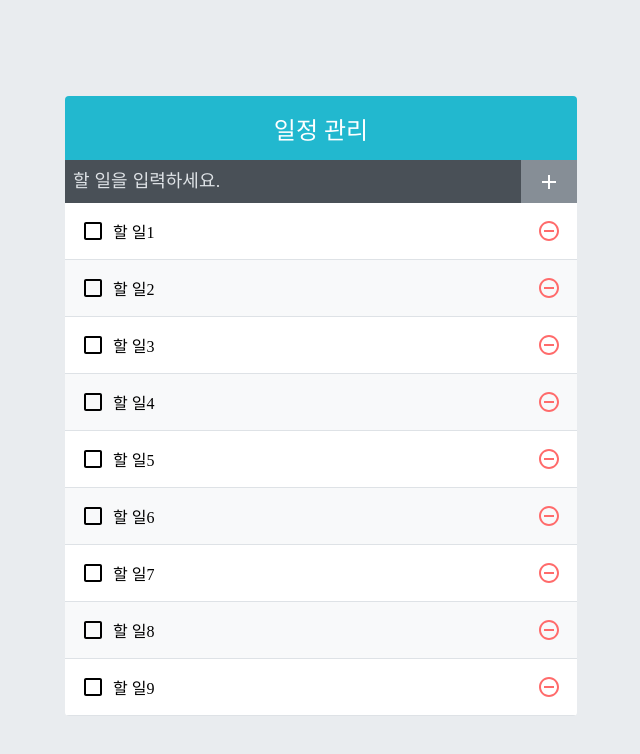
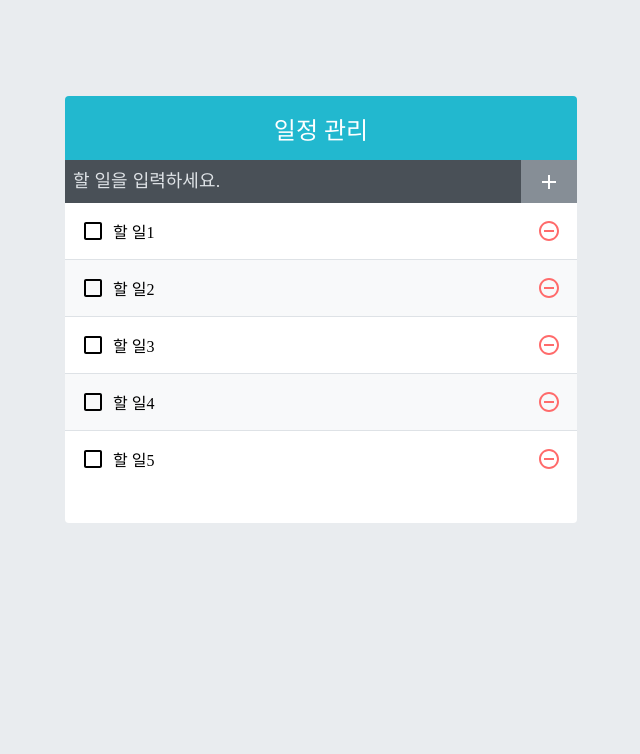
Before and after one commit to solji2/todo-app, a React (Create React App) app: page / in a window 1280 px wide. Shown: the top 754 px of the page, without its empty margins (319-959 px from the left). Built offline with nearby package versions, Linux system fonts and the light colour scheme.

Commit message:
20231219 컴포넌트 성는 최적화-useReducer 사용

```diff
--- a/src/App.js
+++ b/src/App.js
@@ -2,11 +2,11 @@
 import TodoInsert from "./components/TodoInsert";
 import TodoTemplate from "./components/TodoTemplate";
 import TodoList from "./components/TodoList";
-import { useCallback, useRef, useState } from "react";
+import { useCallback, useReducer, useRef, useState } from "react";
 
 function createBulkTodos() {
   const array = []; // 배열 선언
-  for (let i = 1; i <= 2500; i++) {
+  for (let i = 1; i <= 5; i++) {
     array.push({
       id: i,
       text: `할 일${i}`,
@@ -16,45 +16,50 @@
   return array;
 }
 
+//useReducer 사용하기
+function todoReducer(todos, action) {
+  switch (action.type) {
+    case "INSERT": //추가
+      return todos.concat(action.todo);
+    case "REMOVE": //제거
+      return todos.filter((todo) => todo.id !== action.id);
+    case "TOGGLe": //토글
+      return todos.map((todo) =>
+        todo.id === action.id ? { ...todo, checked: !todo.checked } : todo
+      );
+    default:
+      break;
+  }
+}
+
 const App = () => {
-  const [todos, setTodos] = useState(createBulkTodos);
+  //const [todos, setTodos] = useState(createBulkTodos);
+
+  const [todos, dispatch] = useReducer(todoReducer, undefined, createBulkTodos);
 
   //교윳값으로 사용될 id
   //ref를 사용하여 변수 담기
   //useState가 아닌 useRef를 사용한 이유 -> id값은 렌더링되는 정보가 아니기때문
-  const nextId = useRef(2501);
+  const nextId = useRef(6);
 
-  const onInsert = useCallback(
-    (text) => {
+  const onInsert = useCallback((text) => {
     const todo = {
       id: nextId.current,
       text,
       checked: false,
     };
 
-      setTodos(todos.concat(todo));
+    dispatch({ type: "INSERT", todo });
     nextId.current += 1; //1씩 더하기
-    },
-    [todos]
-  );
+  }, []);
 
-  const onRemove = useCallback(
-    (id) => {
-      setTodos(todos.filter((todo) => todo.id !== id)); //선택한 row의 id값이 일치하지 않는것만 state에 저장
-    },
-    [todos]
-  );
+  const onRemove = useCallback((id) => {
+    dispatch({ type: "REMOVE", id });
+  }, []);
 
-  const onToggle = useCallback(
-    (id) => {
-      setTodos(
-        todos.map((todo) =>
-          todo.id === id ? { ...todo, checked: !todo.checked } : todo
-        )
-      );
-    },
-    [todos]
-  );
+  const onToggle = useCallback((id) => {
+    dispatch({ type: "TOGGLe", id });
+  }, []);
 
   return (
     <div>
```
Lines whose indentation alone changed are shown as unchanged.
